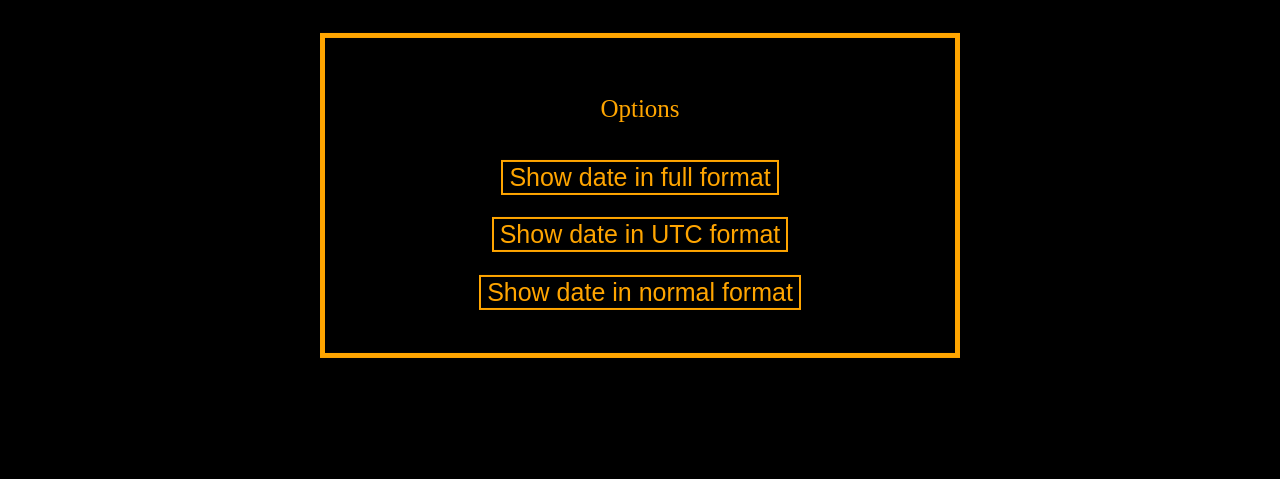
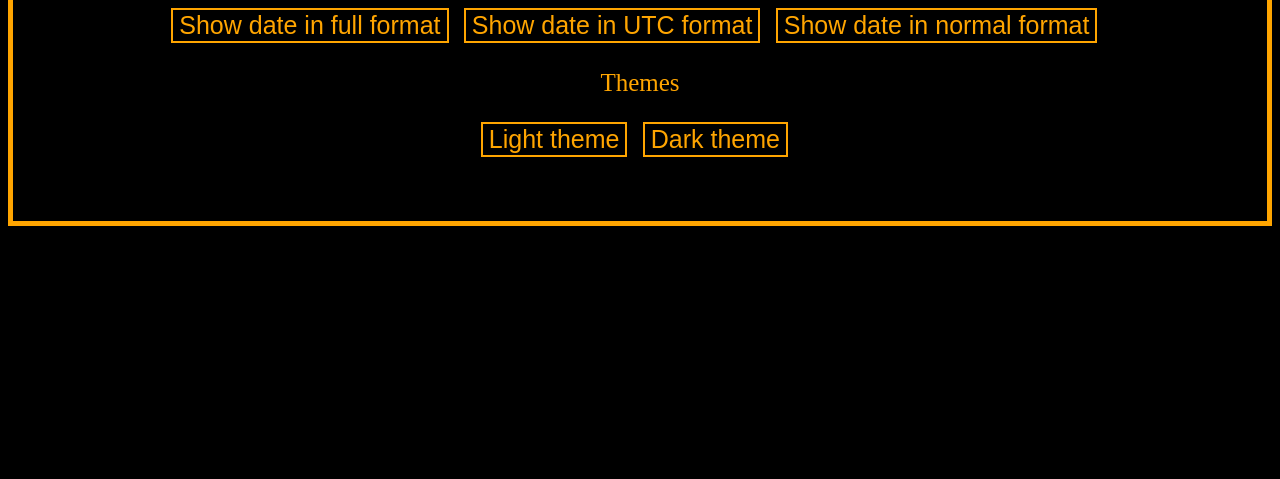
Before and after one commit to leodev12345/Js-DateAndTime, a plain HTML site: page index.html in a window 1280 px wide. Shown: the part 321-800 px from the top of the page. Drawn offline with Linux system fonts and the light colour scheme.

Commit message:
Third commit

```diff
--- a/index.html
+++ b/index.html
@@ -15,10 +15,13 @@
 				<br>
 				<br>
 				<div class="buttons">
-					<p>Options</p>
+					<p>Date options</p>
 					<button onclick="showDate();">Show date in full format</button>
 					<button onclick="one();">Show date in UTC format</button>
 					<button onclick="two();">Show date in normal format</button>
+					<p>Themes</p>
+					<button class="1" onclick="hover();">Light theme</button>
+					<button class="1" onclick="hoverTwo();">Dark theme</button>
 				</div>
 			</div>
 		</body>
--- a/main.js
+++ b/main.js
@@ -23,3 +23,9 @@ function one(){
 function two(){
   document.getElementById("date").innerHTML = date.toDateString();
 }
+function hover(){
+	document.body.style.backgroundColor = "white";
+}
+function hoverTwo(){
+	document.body.style.backgroundColor = "black";
+}
--- a/style.css
+++ b/style.css
@@ -3,11 +3,13 @@ button{
 	color:orange;
 	background-color:transparent;
 	font-size:25px;
-	margin:2%;
+	margin-right:1%;
+	margin-bottom:1px;
 }
 .buttons{
 	border:5px solid orange;
 	padding:5%;
+	padding-top:0%;
 	color:orange;
 	text-align:center;
 }
@@ -30,9 +32,11 @@ button:hover{
 	background-color:orange;
 	border-color:black;
 }
-#all{
-	position:absolute;
-	top:50%;
-	left:50%;
-	transform:translate(-50%,-50%);
+.1{
+	border:2px solid orange;
+	color:orange;
+	background-color:transparent;
+	font-size:25px;
+	margin-right:1%;
+
 }
```
